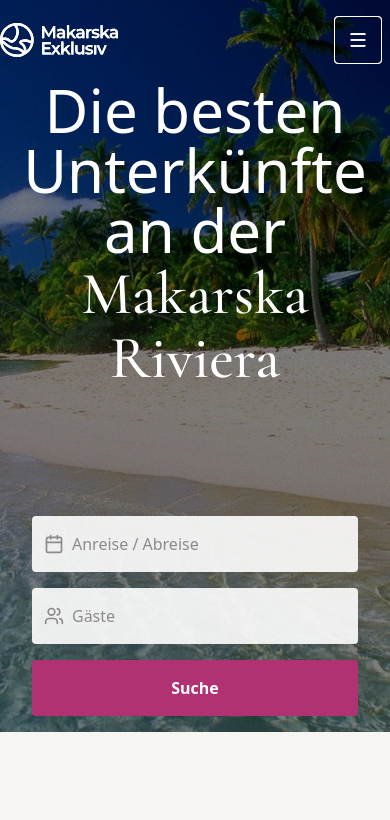
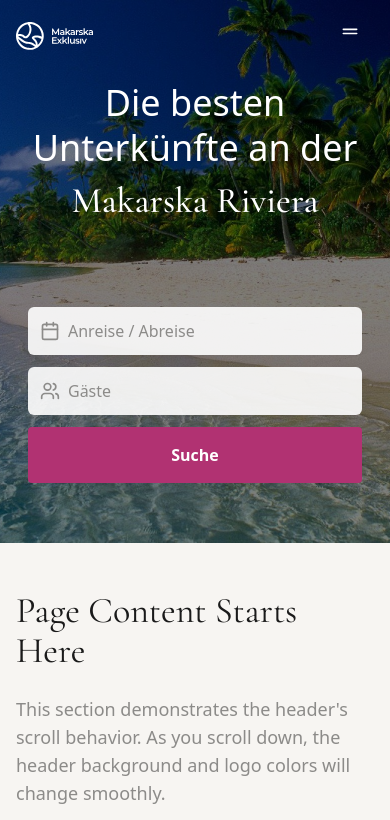
Before and after one commit to h-waqar/makaraska, a Next.js app: page / in a window 390 px wide. Shown: the top 820 px of the page. Built offline with nearby package versions, Linux system fonts and the light colour scheme.

Commit message:
Claude v1

```diff
--- a/src/app/globals.css
+++ b/src/app/globals.css
@@ -1,3 +1,4 @@
+/* src/app/globals.css */
 @import "tailwindcss";
 
 /* ================================================================
@@ -53,15 +54,30 @@
 
   /* -- Container -- */
   --container-max-width: 1360px;
-  --container-padding: 1.5rem;
 }
 
 @layer utilities {
   .container {
     width: 100%;
-    max-width: var(--container-max-width); /* Uses 1360px */
+    max-width: var(--container-max-width);
     margin-left: auto;
     margin-right: auto;
+    padding-left: 1rem;
+    padding-right: 1rem;
+  }
+
+  @media (min-width: 640px) {
+    .container {
+      padding-left: 1.5rem;
+      padding-right: 1.5rem;
+    }
+  }
+
+  @media (min-width: 1024px) {
+    .container {
+      padding-left: 2rem;
+      padding-right: 2rem;
+    }
   }
 }
 
@@ -70,10 +86,20 @@
    ================================================================
 */
 body {
-  /* background: var(--background); */
-  background: black;
+  background: var(--background);
   color: var(--foreground);
   font-family: var(--font-sans);
   -webkit-font-smoothing: antialiased;
   -moz-osx-font-smoothing: grayscale;
 }
+
+/* Smooth scrolling */
+html {
+  scroll-behavior: smooth;
+}
+
+/* Ensure full viewport height is used */
+html,
+body {
+  min-height: 100vh;
+}
--- a/src/app/layout.tsx
+++ b/src/app/layout.tsx
@@ -1,14 +1,14 @@
+// src/app/layout.tsx
 import type { Metadata } from "next";
 import { Inter, Cormorant_Garamond } from "next/font/google";
 import "./globals.css";
-import Header from "@/components/layout/Header";
 import Footer from "@/components/layout/Footer";
 
 // Configure the primary font (Inter)
 const inter = Inter({
   subsets: ["latin"],
   display: "swap",
-  variable: "--font-inter", // This is the CSS variable
+  variable: "--font-inter",
 });
 
 // Configure the secondary font (Cormorant Garamond)
@@ -16,11 +16,12 @@ const cormorant = Cormorant_Garamond({
   subsets: ["latin"],
   weight: ["300", "400", "500", "600", "700"],
   display: "swap",
-  variable: "--font-cormorant", // This is the CSS variable
+  variable: "--font-cormorant",
 });
+
 export const metadata: Metadata = {
-  title: "Create Next App",
-  description: "Generated by create next app",
+  title: "Makarska Riviera - Die besten Unterkünfte",
+  description: "Finden Sie die besten Unterkünfte an der Makarska Riviera",
 };
 
 export default function RootLayout({
@@ -29,13 +30,11 @@ export default function RootLayout({
   children: React.ReactNode;
 }>) {
   return (
-    <html lang="en">
+    <html lang="de">
       <body
         className={`${inter.variable} ${cormorant.variable} antialiased bg-background`}
       >
-        <Header />
         {children}
-        <div className="h-lvh"></div>
         <Footer />
       </body>
     </html>
--- a/src/app/page.tsx
+++ b/src/app/page.tsx
@@ -1,18 +1,24 @@
+// src/app/page.tsx
 import Header from "@/components/layout/Header";
 import HeroSection from "@/components/layout/Hero";
 
 export default function HomePage() {
   return (
-    // Add a main tag with a relative position to ensure proper layout stacking
     <main className="relative">
       <Header />
       <HeroSection />
 
-      {/* Add a placeholder div to see the scroll effect */}
-      {/* This gives the page content to scroll past the hero section */}
-      <div className="h-screen bg-background-subtle">
-        <div className="container py-20">
-          <h2 className="font-serif text-6xl">Page Content Starts Here</h2>
+      {/* Example content section to demonstrate scroll behavior */}
+      <div className="min-h-screen bg-background-subtle">
+        <div className="container px-4 md:px-6 py-12 md:py-20">
+          <h2 className="font-serif text-4xl md:text-6xl mb-6">
+            Page Content Starts Here
+          </h2>
+          <p className="text-lg text-muted max-w-2xl">
+            This section demonstrates the header&apos;s scroll behavior. As you
+            scroll down, the header background and logo colors will change
+            smoothly.
+          </p>
         </div>
       </div>
     </main>
--- a/src/components/layout/Header.tsx
+++ b/src/components/layout/Header.tsx
@@ -1,8 +1,10 @@
+// src/components/layout/Header.tsx
+
 "use client";
 
 import React, { useState, useEffect, useRef } from "react";
 import { Button } from "@/components/ui/Button";
-import { Phone, Menu, ChevronDown, Send } from "lucide-react";
+import { Phone, Menu, ChevronDown, Send, X, Tally2 } from "lucide-react";
 import Image from "next/image";
 
 // Language data structure
@@ -15,11 +17,11 @@ const languages = [
 
 function Header() {
   const [isLangDropdownOpen, setLangDropdownOpen] = useState(false);
+  const [isMobileMenuOpen, setMobileMenuOpen] = useState(false);
   const [selectedLang, setSelectedLang] = useState(languages[0]);
+  const [scrolled, setScrolled] = useState(false);
+
   const dropdownRef = useRef<HTMLDivElement>(null);
-
-  // State to track scroll position
-  const [scrolled, setScrolled] = useState(false);
 
   // Effect to handle scroll event
   useEffect(() => {
@@ -27,7 +29,6 @@ function Header() {
       setScrolled(window.scrollY > 0);
     };
     window.addEventListener("scroll", handleScroll);
-    // Cleanup function to remove the listener
     return () => window.removeEventListener("scroll", handleScroll);
   }, []);
 
@@ -45,7 +46,19 @@ function Header() {
     return () => {
       document.removeEventListener("mousedown", handleClickOutside);
     };
-  }, [dropdownRef]);
+  }, []);
+
+  // Prevent body scroll when mobile menu is open
+  useEffect(() => {
+    if (isMobileMenuOpen) {
+      document.body.style.overflow = "hidden";
+    } else {
+      document.body.style.overflow = "unset";
+    }
+    return () => {
+      document.body.style.overflow = "unset";
+    };
+  }, [isMobileMenuOpen]);
 
   const handleLangSelect = (lang: (typeof languages)[0]) => {
     setSelectedLang(lang);
@@ -53,32 +66,34 @@ function Header() {
   };
 
   return (
+    <>
       <header
-      className={`fixed top-0 left-0 w-full py-4 z-50 transition-all duration-300 ease-out ${
+        className={`fixed top-0 left-0 w-full py-3 md:py-4 z-50 transition-all duration-300 ease-out ${
           scrolled
             ? "bg-background border-b border-foreground/10"
             : "bg-transparent border-b border-transparent"
         }`}
       >
-      <div className="container flex items-center justify-between">
+        <div className="container px-4 md:px-6 flex items-center justify-between">
           {/* Left Section: Logo and Navigation */}
-        <div className="flex items-center gap-28">
+          <div className="flex items-center gap-8 lg:gap-28">
             <a href="#" className="flex items-center gap-2">
-            {/* Conditionally swaps the SVG source based on scroll state */}
               <Image
                 src={scrolled ? "/logo-primary.svg" : "/logo.svg"}
                 alt="Logo Icon"
                 width={34}
                 height={34}
+                className="w-7 h-7 md:w-[34px] md:h-[34px]"
               />
               <Image
                 src={scrolled ? "/logo-text-black.svg" : "/logo-text.svg"}
                 alt="Makarska Logo"
                 width={76}
                 height={20}
+                className="h-4 md:h-5 w-auto"
               />
             </a>
-          <nav className="hidden md:flex">
+            <nav className="hidden lg:flex">
               <ul className="flex items-center gap-6">
                 <li>
                   <a
@@ -114,10 +129,11 @@ function Header() {
             </nav>
           </div>
 
-        {/* Right Section: Actions */}
-        <div className="hidden md:flex items-center gap-2">
+          {/* Right Section: Actions - Desktop */}
+          <div className="hidden lg:flex items-center gap-2">
             <Button
               variant="icon"
+              size="small"
               className={
                 scrolled ? "!border !border-black hover:bg-transparent" : ""
               }
@@ -130,6 +146,7 @@ function Header() {
             </Button>
             <Button
               variant="icon"
+              size="small"
               className={
                 scrolled ? "!border !border-black hover:bg-transparent" : ""
               }
@@ -141,7 +158,7 @@ function Header() {
               />
             </Button>
 
-          <div className="flex items-center gap-2 pl-2 ml-2 ">
+            <div className="flex items-center gap-2 pl-2 ml-2">
               <Button variant="primary" size="small">
                 Jetzt buchen
               </Button>
@@ -164,7 +181,7 @@ function Header() {
                 </Button>
 
                 {isLangDropdownOpen && (
-                <div className="absolute top-full right-0 mt-2 w-max bg-background rounded-md shadow-lg border border-foreground/10 z-10 origin-top-right">
+                  <div className="absolute top-full right-0 mt-2 w-max bg-background rounded-md shadow-lg border border-foreground/10 z-10">
                     <ul className="p-2">
                       {languages.map((lang) => (
                         <li key={lang.code}>
@@ -185,22 +202,112 @@ function Header() {
           </div>
 
           {/* Mobile Menu Button */}
-        <div className="md:hidden pe-2">
+          <div className="lg:hidden">
             <Button
               variant="icon"
+              size="small"
               className={
-              scrolled ? "!border !border-black hover:bg-transparent" : ""
+                // scrolled ? "!border !border-black hover:bg-transparent" : ""
+                // scrolled ? " hover:bg-transparent" : ""
+                "border-none hover:bg-transparent"
               }
+              onClick={() => setMobileMenuOpen(!isMobileMenuOpen)}
             >
-            <Menu
+              {isMobileMenuOpen ? (
+                <X
                   className={`w-5 h-5 transition-colors ${
                     scrolled ? "text-foreground" : "text-white"
                   }`}
                 />
+              ) : (
+                <Tally2
+                  className={`transform rotate-90 w-5 h-5 transition-colors ${
+                    scrolled ? "text-foreground" : "text-white"
+                  }`}
+                />
+              )}
             </Button>
           </div>
         </div>
       </header>
+
+      {/* Mobile Menu Overlay */}
+      {isMobileMenuOpen && (
+        <div className="fixed inset-0 z-40 lg:hidden">
+          <div
+            className="absolute inset-0 bg-black/50 backdrop-blur-sm"
+            onClick={() => setMobileMenuOpen(false)}
+          />
+          <div className="absolute top-16 left-0 right-0 bg-background border-b border-foreground/10 shadow-lg">
+            <nav className="container px-4 py-6">
+              <ul className="space-y-4 mb-6">
+                <li>
+                  <a
+                    href="#"
+                    className="block text-base font-semibold text-foreground py-2"
+                    onClick={() => setMobileMenuOpen(false)}
+                  >
+                    Unterkünfte
+                  </a>
+                </li>
+                <li>
+                  <a
+                    href="#"
+                    className="block text-base font-semibold text-foreground py-2"
+                    onClick={() => setMobileMenuOpen(false)}
+                  >
+                    Inspiration
+                  </a>
+                </li>
+                <li>
+                  <a
+                    href="#"
+                    className="block text-base font-semibold text-foreground py-2"
+                    onClick={() => setMobileMenuOpen(false)}
+                  >
+                    Über uns
+                  </a>
+                </li>
+              </ul>
+
+              <div className="space-y-4 pt-4 border-t border-foreground/10">
+                <div className="flex gap-2">
+                  <Button variant="icon" size="small" className="flex-1">
+                    <Phone className="w-4 h-4" />
+                  </Button>
+                  <Button variant="icon" size="small" className="flex-1">
+                    <Send className="w-4 h-4" />
+                  </Button>
+                </div>
+
+                <Button variant="primary" size="small" className="w-full">
+                  Jetzt buchen
+                </Button>
+
+                <div className="flex gap-2">
+                  {languages.map((lang) => (
+                    <button
+                      key={lang.code}
+                      onClick={() => {
+                        handleLangSelect(lang);
+                        setMobileMenuOpen(false);
+                      }}
+                      className={`flex-1 p-3 rounded-md border text-sm font-semibold transition-colors ${
+                        selectedLang.code === lang.code
+                          ? "bg-primary text-white border-primary"
+                          : "bg-transparent text-foreground border-foreground/20 hover:border-primary"
+                      }`}
+                    >
+                      {lang.code}
+                    </button>
+                  ))}
+                </div>
+              </div>
+            </nav>
+          </div>
+        </div>
+      )}
+    </>
   );
 }
 
--- a/src/components/layout/Hero.tsx
+++ b/src/components/layout/Hero.tsx
@@ -1,3 +1,4 @@
+// src/components/layout/Hero.tsx
 import React from "react";
 import { Button } from "@/components/ui/Button";
 import { Calendar, Users } from "lucide-react";
@@ -6,53 +7,69 @@ import islandImage from "@/../public/images/island-shore.jpg";
 
 const Hero = () => {
   return (
+    // <section className="relative min-h-screen flex items-center justify-center text-center text-white">
     <section className="relative h-[676] flex items-center justify-center text-center text-white">
       {/* Background Image and Overlay */}
       <div className="absolute inset-0">
         <Image
           src={islandImage}
           alt="Dalmatian Coast beach"
-          layout="fill"
-          objectFit="cover"
+          fill
+          className="object-cover"
           priority
         />
         <div className="absolute inset-0 bg-black/50" />
       </div>
 
       {/* Content */}
-      <div className="relative z-10 flex flex-col items-center mt-20 px-4">
-        <h1 className="text-6xl md:text-6xl font-medium mb-4 leading-none">
-          Die besten Unterkünfte an der <br />{" "}
-          <span className="font-serif">Makarska Riviera</span>
+      <div className="relative z-10 flex flex-col items-center w-full px-4 pt-20 pb-12 md:pt-24 md:pb-16">
+        <h1 className="text-4xl sm:text-5xl md:text-6xl lg:text-7xl font-medium mb-6 md:mt-24 md:mb-8 leading-tight max-w-5xl">
+          Die besten Unterkünfte an der{" "}
+          <span className="font-serif block mt-2">Makarska Riviera</span>
         </h1>
 
         {/* Search Bar */}
-        <div className="w-full max-w-4xl   p-4 rounded-lg  grid grid-cols-1 md:grid-cols-5 gap-4 items-center mt-24">
-          <div className="relative md:col-span-2 flex items-center bg-white/90 rounded">
-            <Calendar className="absolute left-3 text-muted" size={20} />
+        <div className="w-full max-w-4xl mt-12 md:mt-20 lg:mt-24">
+          <div className=" p-3 md:p-4 rounded-lg">
+            <div className="grid grid-cols-1 md:grid-cols-5 gap-3 md:gap-4">
+              {/* Date Input */}
+              <div className="relative md:col-span-2 flex items-center bg-white/90 rounded-md">
+                <Calendar
+                  className="absolute left-3 text-muted pointer-events-none"
+                  size={20}
+                />
                 <input
                   type="text"
                   placeholder="Anreise / Abreise"
-              className="w-full bg-transparent pl-10 p-4 text-foreground placeholder:text-muted focus:outline-none"
+                  className="w-full bg-transparent pl-10 pr-4 py-3 md:py-4 text-foreground placeholder:text-muted focus:outline-none focus:ring-2 focus:ring-primary rounded-md"
                 />
               </div>
 
-          <div className="relative md:col-span-2 flex items-center bg-white/90 rounded">
-            <Users className="absolute left-3 text-muted" size={20} />
+              {/* Guests Input */}
+              <div className="relative md:col-span-2 flex items-center bg-white/90 rounded-md">
+                <Users
+                  className="absolute left-3 text-muted pointer-events-none"
+                  size={20}
+                />
                 <input
                   type="text"
                   placeholder="Gäste"
-              className="w-full bg-transparent pl-10 p-4 text-foreground placeholder:text-muted focus:outline-none"
+                  className="w-full bg-transparent pl-10 pr-4 py-3 md:py-4 text-foreground placeholder:text-muted focus:outline-none focus:ring-2 focus:ring-primary rounded-md"
                 />
               </div>
 
-          <Button variant="primary" size="large">
+              {/* Search Button */}
+              <Button
+                variant="primary"
+                size="large"
+                className="w-full md:w-auto"
+              >
                 Suche
               </Button>
             </div>
           </div>
-
-      {/*  */}
+        </div>
+      </div>
     </section>
   );
 };
```
Lines whose indentation alone changed are shown as unchanged.
